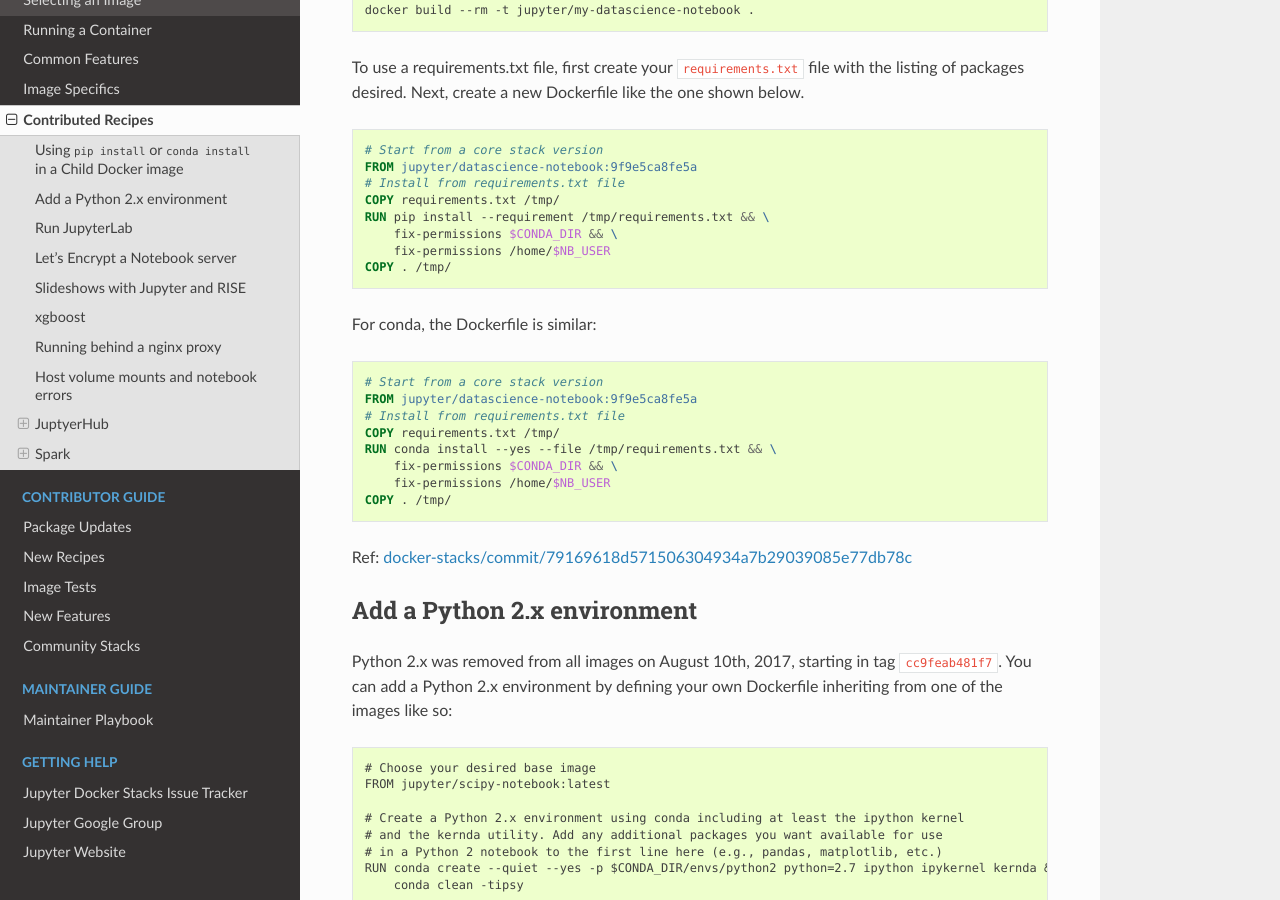
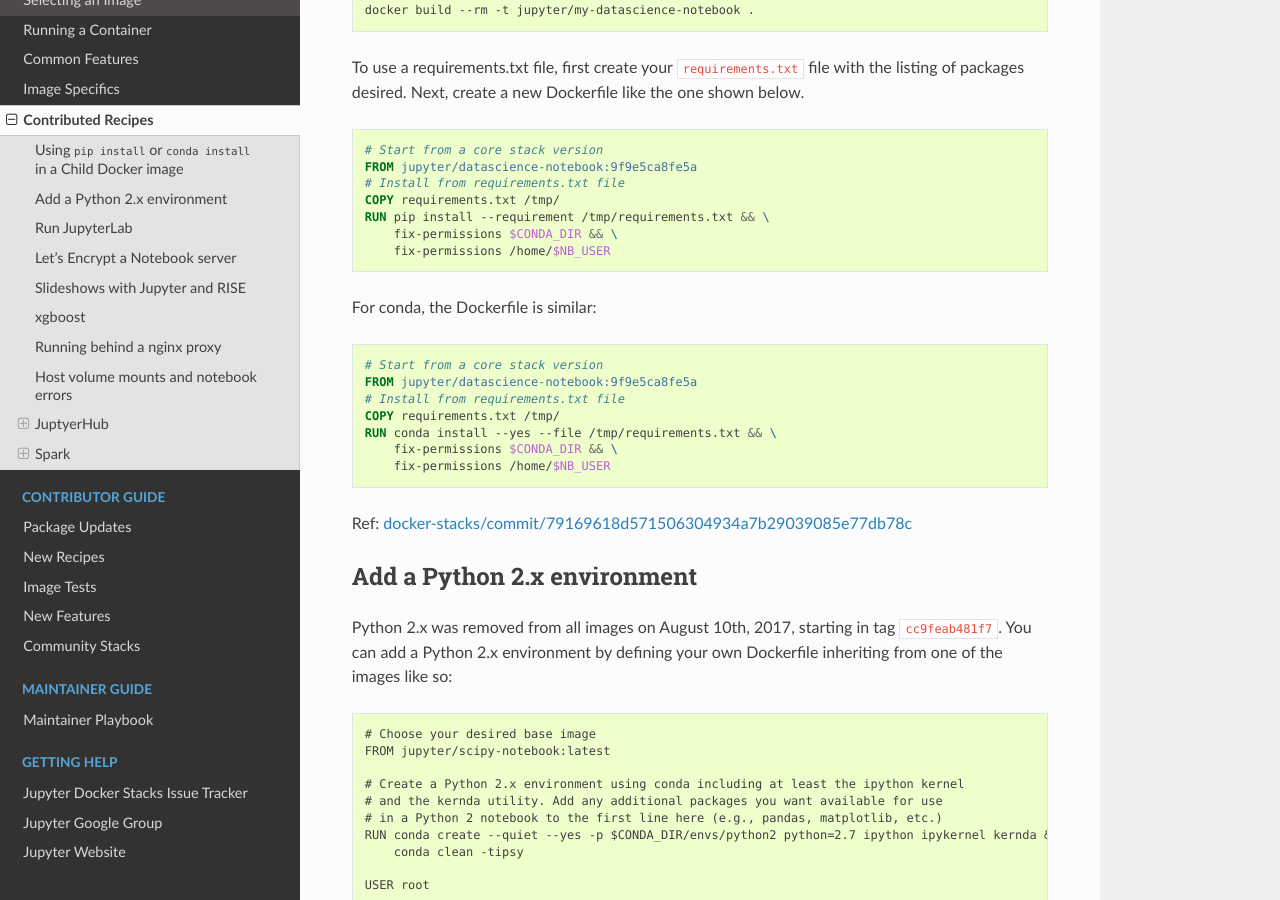
Before and after one commit to jupyter/docker-stacks, a Sphinx documentation site: the page built from docs/using/recipes.md, in a window 1280 px wide and 900 px high, scrolled down 561 px. Built offline with Sphinx 7.4.7 and the Read the Docs theme 2.0.0, drawn with Linux system fonts in a browser that asks for light colours.

Commit message:
Removed extra COPY from Dockerfile instructions

````diff
--- a/docs/using/recipes.md
+++ b/docs/using/recipes.md
@@ -30,7 +30,6 @@
 RUN pip install --requirement /tmp/requirements.txt && \
     fix-permissions $CONDA_DIR && \
     fix-permissions /home/$NB_USER
-COPY . /tmp/
 ```
 
 For conda, the Dockerfile is similar:
@@ -43,7 +42,6 @@
 RUN conda install --yes --file /tmp/requirements.txt && \
     fix-permissions $CONDA_DIR && \
     fix-permissions /home/$NB_USER
-COPY . /tmp/
 ```
 
 Ref: [docker-stacks/commit/79169618d571506304934a7b29039085e77db78c](https://github.com/jupyter/docker-stacks/commit/79169618d571506304934a7b29039085e77db78c#commitcomment-15960081)
````
